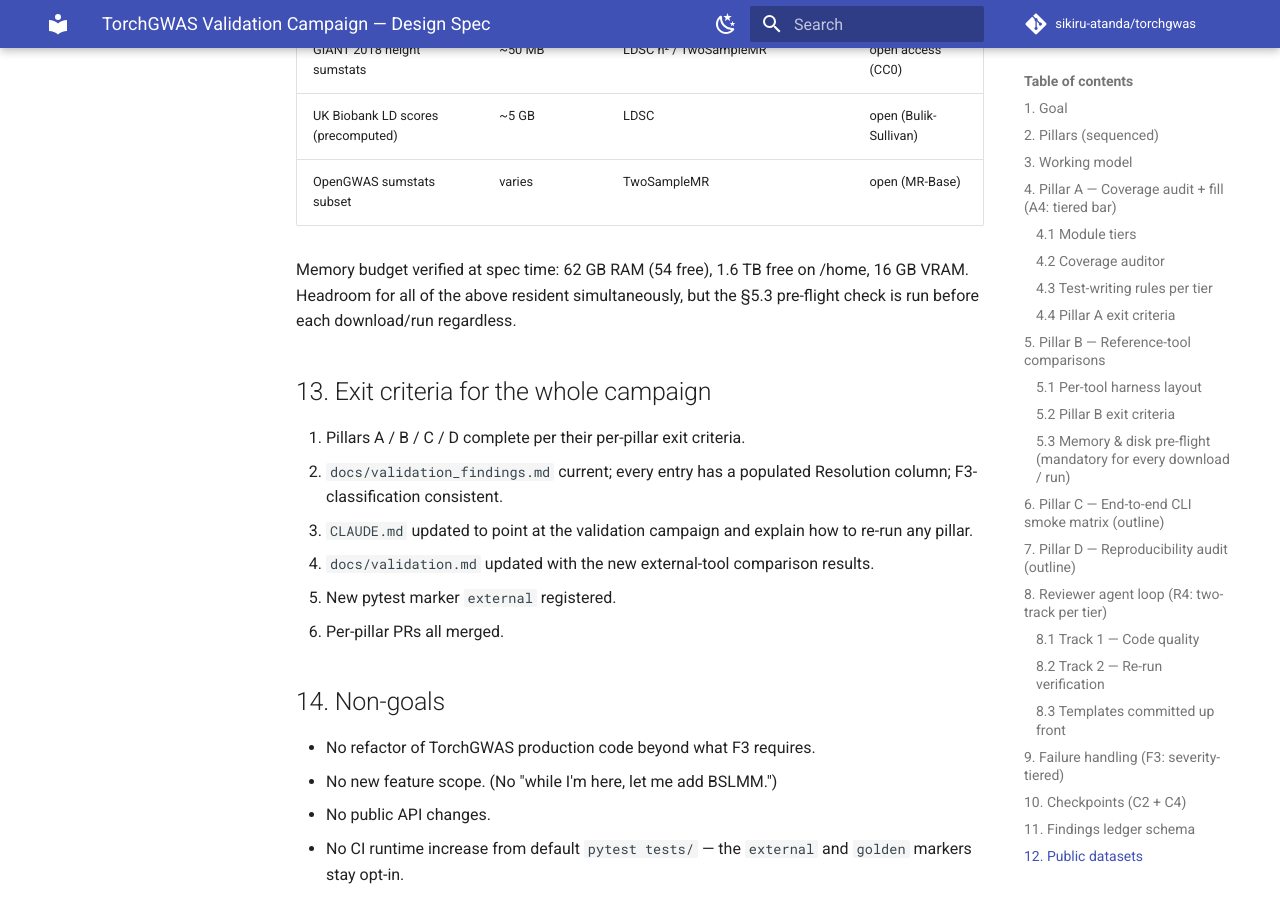
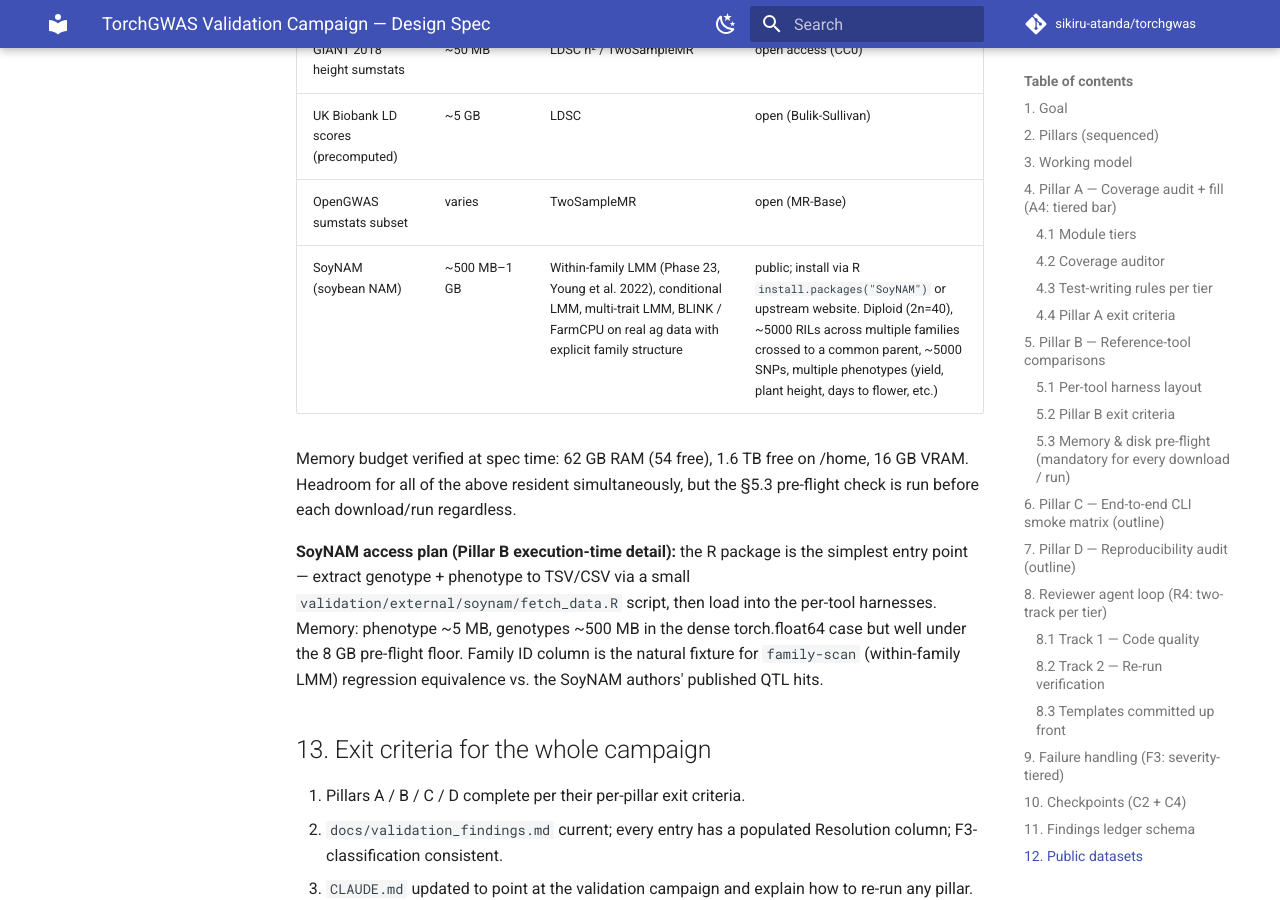
Before and after one commit to sikiru-atanda/torchgenomics, an MkDocs documentation site: the page built from docs/superpowers/specs/2026-04-30-validation-campaign-design.md, in a window 1280 px wide and 900 px high, scrolled down 7603 px. Built offline with MkDocs 1.6.1 and Material for MkDocs 9.7.7, drawn with Linux system fonts in a browser that asks for light colours; comment, search, counter and statistics services are not loaded.

Commit message:
spec: add SoyNAM dataset to Pillar B public datasets table
Soybean NAM panel with multi-family pedigree structure makes it the
right fixture for the within-family LMM (Phase 23, Young et al. 2022),
conditional LMM, and BLINK / FarmCPU comparisons in Pillar B. R
package install path documented; memory pre-flight (§5.3) still
applies before fetch.

Pillar B execution-time addendum captured inline rather than waiting
for the C2 checkpoint, since the dataset was identified mid-Tier-1
work and we want it on the record.

Co-Authored-By: Claude Opus 4.7 (1M context) <noreply@anthropic.com>

```diff
--- a/docs/superpowers/specs/2026-04-30-validation-campaign-design.md
+++ b/docs/superpowers/specs/2026-04-30-validation-campaign-design.md
@@ -211,8 +211,11 @@ Every entry has a populated Resolution column at C2 checkpoint time.
 | GIANT 2018 height sumstats | ~50 MB | LDSC h² / TwoSampleMR | open access (CC0) |
 | UK Biobank LD scores (precomputed) | ~5 GB | LDSC | open (Bulik-Sullivan) |
 | OpenGWAS sumstats subset | varies | TwoSampleMR | open (MR-Base) |
+| SoyNAM (soybean NAM) | ~500 MB–1 GB | Within-family LMM (Phase 23, Young et al. 2022), conditional LMM, multi-trait LMM, BLINK / FarmCPU on real ag data with explicit family structure | public; install via R `install.packages("SoyNAM")` or upstream website. Diploid (2n=40), ~5000 RILs across multiple families crossed to a common parent, ~5000 SNPs, multiple phenotypes (yield, plant height, days to flower, etc.) |
 
 Memory budget verified at spec time: 62 GB RAM (54 free), 1.6 TB free on /home, 16 GB VRAM. Headroom for all of the above resident simultaneously, but the §5.3 pre-flight check is run before each download/run regardless.
+
+**SoyNAM access plan (Pillar B execution-time detail):** the R package is the simplest entry point — extract genotype + phenotype to TSV/CSV via a small `validation/external/soynam/fetch_data.R` script, then load into the per-tool harnesses. Memory: phenotype ~5 MB, genotypes ~500 MB in the dense torch.float64 case but well under the 8 GB pre-flight floor. Family ID column is the natural fixture for `family-scan` (within-family LMM) regression equivalence vs. the SoyNAM authors' published QTL hits.
 
 ## 13. Exit criteria for the whole campaign
 
```
